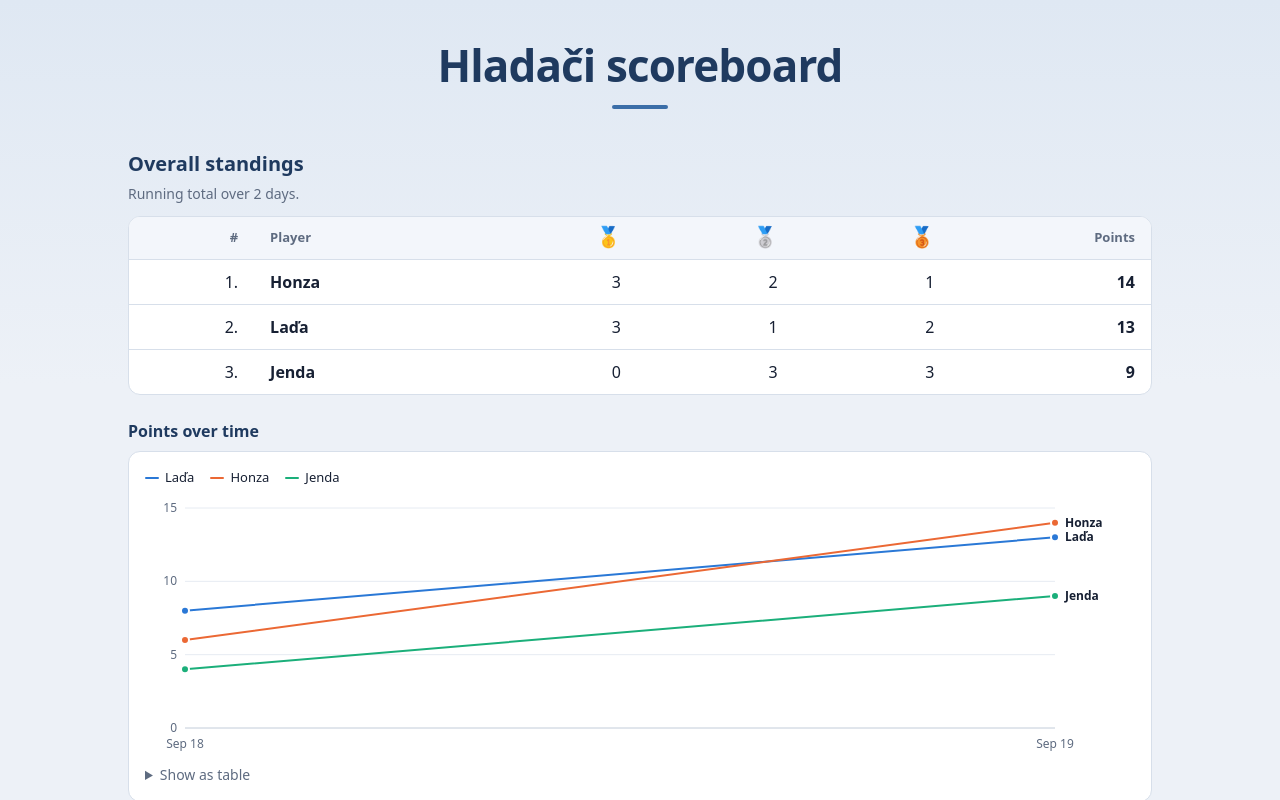
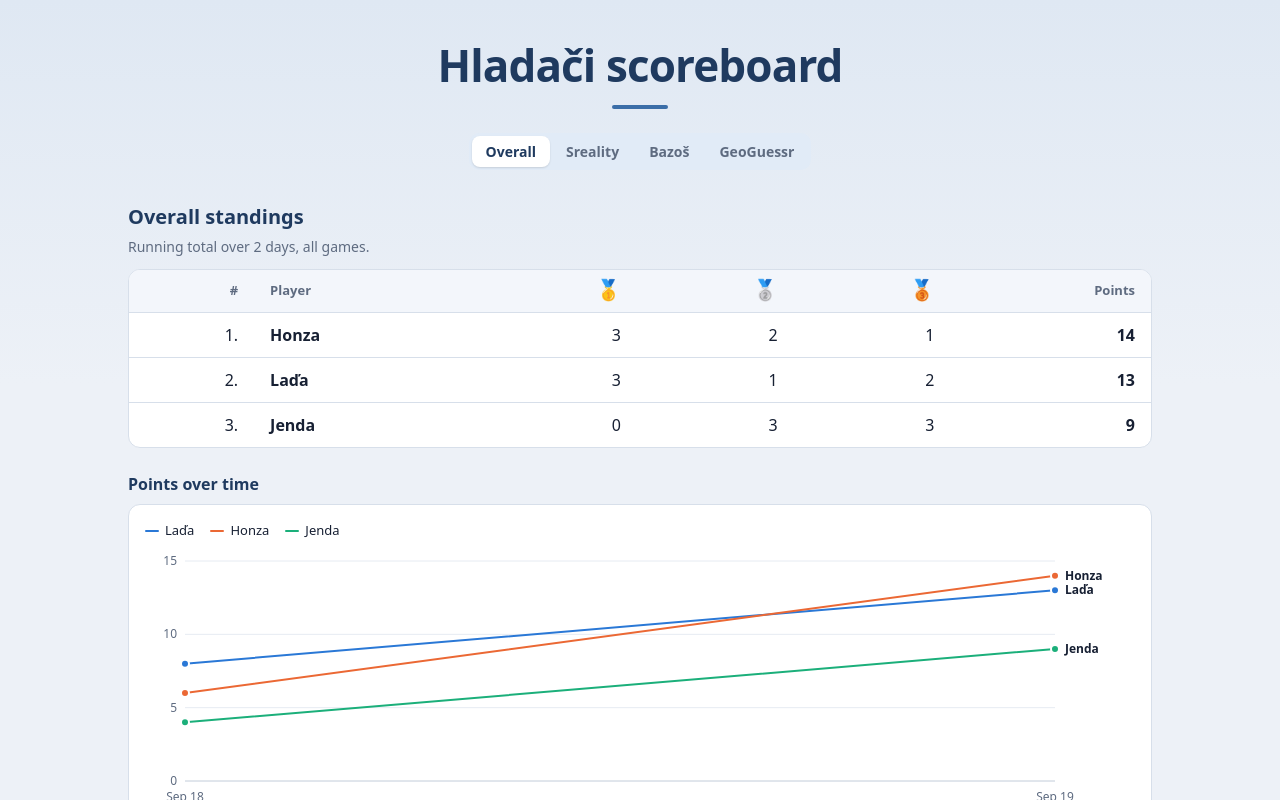
Before and after one commit to miklilad/kappa-hladaci-scoreboard, a React (Vite) app: page / in a window 1280 px wide. Shown: the top 800 px of the page. Built offline with nearby package versions, Linux system fonts and the light colour scheme.

Commit message:
Add a per game view

```diff
--- a/src/App.tsx
+++ b/src/App.tsx
@@ -5,13 +5,20 @@ import { PointsChart } from './PointsChart.tsx'
 import { Standings } from './Standings.tsx'
 import { formatDate, formatMediumDate } from './dates.ts'
 import { pointsHistory } from './ranking.ts'
-import { scores, type IsoDate } from './scores.ts'
+import { GAMES, GAME_INFO, scores, type Game, type IsoDate } from './scores.ts'
 
 const sessions = [...scores].sort((a, b) => a.date.localeCompare(b.date))
 const playedDates = sessions.map((session) => session.date)
-const history = pointsHistory(sessions)
+
+type View = 'overall' | Game
+
+const VIEWS: { view: View; label: string }[] = [
+  { view: 'overall', label: 'Overall' },
+  ...GAMES.map((game) => ({ view: game, label: GAME_INFO[game].label })),
+]
 
 function App() {
+  const [view, setView] = useState<View>('overall')
   const [selectedDate, setSelectedDate] = useState(playedDates[playedDates.length - 1])
   const session = sessions.find((s) => s.date === selectedDate)
 
@@ -24,20 +31,37 @@ function App() {
     )
   }
 
+  const game = view === 'overall' ? undefined : view
+
   return (
     <main>
       <h1>Hladači scoreboard</h1>
 
+      <nav className="segmented" aria-label="View">
+        {VIEWS.map((option) => (
+          <button
+            key={option.view}
+            type="button"
+            aria-pressed={option.view === view}
+            onClick={() => setView(option.view)}
+          >
+            {option.label}
+          </button>
+        ))}
+      </nav>
+
       <section>
-        <h2>Overall standings</h2>
+        <h2>{game ? `${GAME_INFO[game].label} standings` : 'Overall standings'}</h2>
         <p className="hint">
-          Running total over {sessions.length} {sessions.length === 1 ? 'day' : 'days'}.
+          Running total over {sessions.length} {sessions.length === 1 ? 'day' : 'days'}
+          {game ? ', counting this game only.' : ', all games.'}
         </p>
-        <Standings sessions={sessions} />
+        <Standings sessions={sessions} game={game} />
         <h3 className="chart-title">Points over time</h3>
-        <PointsChart history={history} />
+        <PointsChart history={pointsHistory(sessions, game && [game])} />
       </section>
 
+      {!game && (
         <section>
           <h2>Daily results</h2>
           <div className="day">
@@ -61,6 +85,7 @@ function App() {
             </div>
           </div>
         </section>
+      )}
     </main>
   )
 }
--- a/src/Standings.tsx
+++ b/src/Standings.tsx
@@ -1,9 +1,18 @@
 import { Medal } from './Medal.tsx'
-import { overallStandings } from './ranking.ts'
-import type { Session } from './scores.ts'
+import { overallStandings, scoreTotals } from './ranking.ts'
+import type { Game, Session } from './scores.ts'
 
-export function Standings({ sessions }: { sessions: Session[] }) {
-  const standings = overallStandings(sessions)
+const formatScore = new Intl.NumberFormat()
+
+type Props = {
+  sessions: Session[]
+  /** Count only this game, and show its summed raw scores. All games when omitted. */
+  game?: Game
+}
+
+export function Standings({ sessions, game }: Props) {
+  const standings = overallStandings(sessions, game && [game])
+  const scores = game && scoreTotals(sessions, game)
 
   return (
     <div className="table-scroll">
@@ -23,6 +32,11 @@ export function Standings({ sessions }: { sessions: Session[] }) {
             <th scope="col" className="num">
               <Medal rank={3} />
             </th>
+            {scores && (
+              <th scope="col" className="num">
+                Total score
+              </th>
+            )}
             <th scope="col" className="num">
               Points
             </th>
@@ -36,6 +50,7 @@ export function Standings({ sessions }: { sessions: Session[] }) {
               <td className="num">{standing.gold}</td>
               <td className="num">{standing.silver}</td>
               <td className="num">{standing.bronze}</td>
+              {scores && <td className="num score">{formatScore.format(scores.get(standing.player) ?? 0)}</td>}
               <td className="num points">{standing.points}</td>
             </tr>
           ))}
--- a/src/index.css
+++ b/src/index.css
@@ -77,7 +77,7 @@ h3 {
 }
 
 h1 {
-  margin: 0.5rem 0 2.5rem;
+  margin: 0.5rem 0 1.5rem;
   font-size: clamp(2rem, 6vw, 2.75rem);
   font-weight: 800;
   line-height: 1.15;
@@ -189,6 +189,47 @@ tbody th {
 .score {
   color: var(--muted);
   font-size: 0.875rem;
+}
+
+/* View switcher */
+
+.segmented {
+  display: flex;
+  flex-wrap: wrap;
+  justify-content: center;
+  gap: 0.125rem;
+  width: fit-content;
+  margin: 0 auto 2rem;
+  padding: 0.1875rem;
+  background: var(--accent-bg);
+  border-radius: 0.625rem;
+}
+
+.segmented button {
+  padding: 0.3125rem 0.875rem;
+  font: inherit;
+  font-size: 0.875rem;
+  font-weight: 600;
+  color: var(--muted);
+  cursor: pointer;
+  background: none;
+  border: 0;
+  border-radius: 0.5rem;
+}
+
+.segmented button:hover {
+  color: var(--text);
+}
+
+.segmented button[aria-pressed='true'] {
+  color: var(--heading);
+  background: var(--surface);
+  box-shadow: 0 1px 2px rgb(0 0 0 / 0.12);
+}
+
+.segmented button:focus-visible {
+  outline: 2px solid var(--accent);
+  outline-offset: 1px;
 }
 
 /* Daily results */
--- a/src/ranking.ts
+++ b/src/ranking.ts
@@ -49,15 +49,17 @@ const MEDALS = ['gold', 'silver', 'bronze'] as const
 const compareStandings = (a: Omit<Standing, 'rank'>, b: Omit<Standing, 'rank'>) =>
   b.points - a.points || b.gold - a.gold || b.silver - a.silver || b.bronze - a.bronze
 
-/** Running totals over all given sessions, best first. */
-export function overallStandings(sessions: Session[]): Standing[] {
+const sumPoints = (row: DayRow, games: readonly Game[]) => games.reduce((sum, game) => sum + row.games[game].points, 0)
+
+/** Running totals over all given sessions, best first. Pass `games` to count only some of the games. */
+export function overallStandings(sessions: Session[], games: readonly Game[] = GAMES): Standing[] {
   const totals = new Map<string, Omit<Standing, 'rank'>>()
 
   for (const session of sessions) {
     for (const row of rankDay(session)) {
       const total = totals.get(row.player) ?? { player: row.player, points: 0, gold: 0, silver: 0, bronze: 0 }
-      total.points += row.points
-      for (const game of GAMES) {
+      total.points += sumPoints(row, games)
+      for (const game of games) {
         const medal = MEDALS[row.games[game].rank - 1]
         if (medal) total[medal] += 1
       }
@@ -78,15 +80,18 @@ export type PointsHistory = {
   series: { player: string; totals: number[] }[]
 }
 
-/** Running point totals after each session. Sessions must be in date order. */
-export function pointsHistory(sessions: Session[]): PointsHistory {
+/**
+ * Running point totals after each session. Sessions must be in date order.
+ * Pass `games` to count only some of the games.
+ */
+export function pointsHistory(sessions: Session[], games: readonly Game[] = GAMES): PointsHistory {
   const series = new Map<string, number[]>()
 
   sessions.forEach((session, day) => {
     for (const row of rankDay(session)) {
       // A player who joins later has 0 points on the days before.
       const totals = series.get(row.player) ?? Array<number>(day).fill(0)
-      totals[day] = (totals[day - 1] ?? 0) + row.points
+      totals[day] = (totals[day - 1] ?? 0) + sumPoints(row, games)
       series.set(row.player, totals)
     }
     // Players who sat this day out keep their total.
@@ -98,3 +103,12 @@ export function pointsHistory(sessions: Session[]): PointsHistory {
     series: [...series].map(([player, totals]) => ({ player, totals })),
   }
 }
+
+/** Each player's raw scores in one game, summed over all sessions. */
+export function scoreTotals(sessions: Session[], game: Game): Map<string, number> {
+  const totals = new Map<string, number>()
+  for (const session of sessions) {
+    session.players.forEach((player, i) => totals.set(player, (totals.get(player) ?? 0) + session[game][i]))
+  }
+  return totals
+}
```
Also changed, not shown: 1 other file (tests, documents, lock files or other folders). Lines whose indentation alone changed are shown as unchanged.
